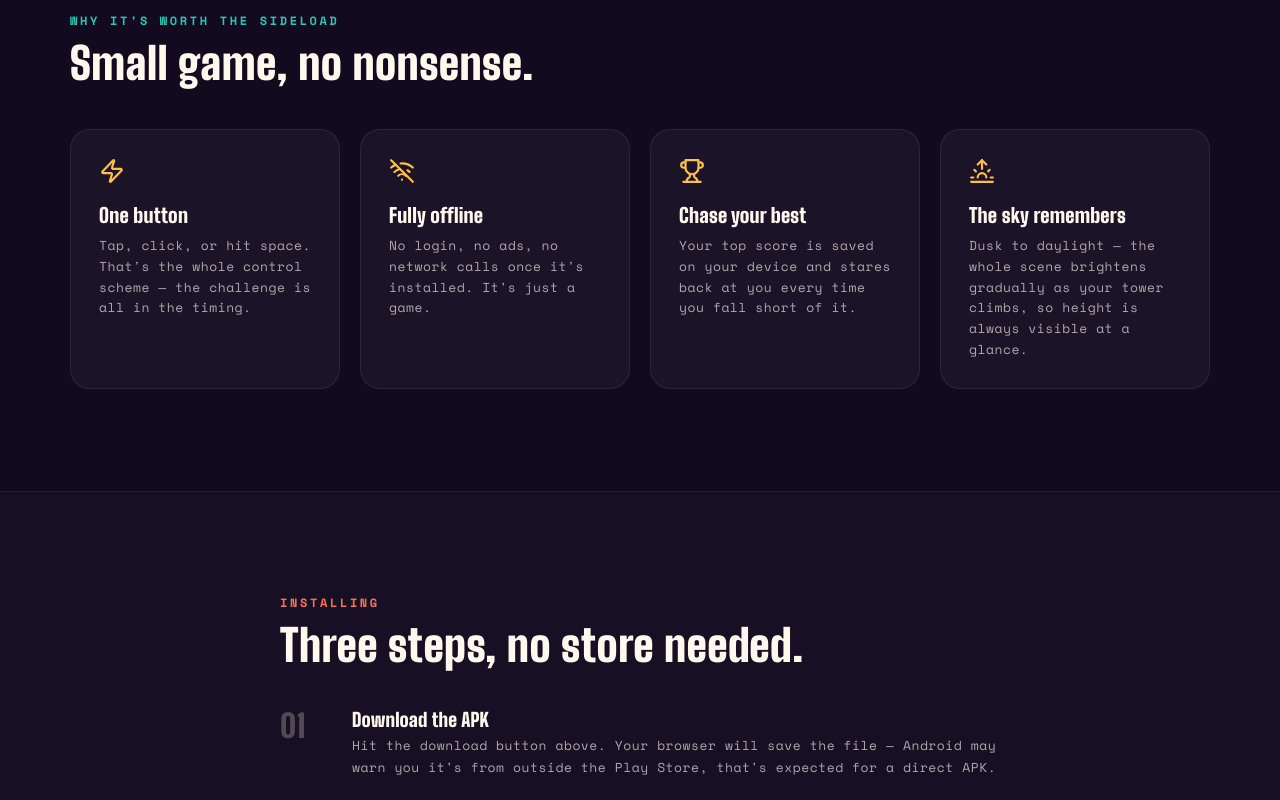
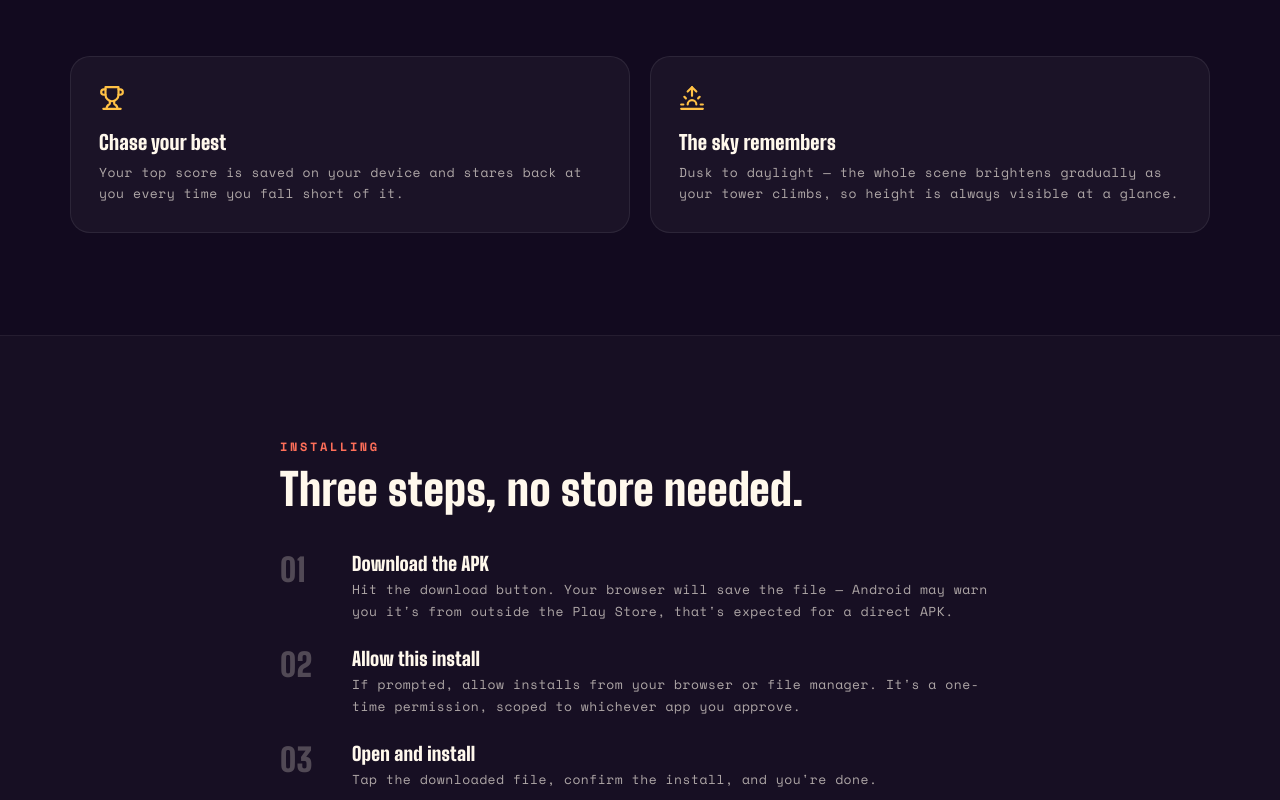
Before and after one commit to mrk991000/ascend-game, a Next.js app: page / in a window 1280 px wide. Shown: the part 1060-1860 px from the top of the page. Built offline with nearby package versions, Linux system fonts and the light colour scheme.

Commit message:
Update page.tsx

```diff
--- a/app/page.tsx
+++ b/app/page.tsx
@@ -3,16 +3,6 @@ import PhoneFrame from "@/components/PhoneFrame";
 import { DOWNLOAD_URL, REPO_URL, APK_FILENAME, TEST_URL } from "@/lib/config";
 
 const FEATURES = [
-  {
-    icon: Zap,
-    title: "One button",
-    body: "Tap, click, or hit space. That's the whole control scheme — the challenge is all in the timing.",
-  },
-  {
-    icon: WifiOff,
-    title: "Fully offline",
-    body: "No login, no ads, no network calls once it's installed. It's just a game.",
-  },
   {
     icon: Trophy,
     title: "Chase your best",
@@ -29,7 +19,7 @@ const STEPS = [
   {
     n: "01",
     title: "Download the APK",
-    body: "Hit the download button above. Your browser will save the file — Android may warn you it's from outside the Play Store, that's expected for a direct APK.",
+    body: "Hit the download button. Your browser will save the file — Android may warn you it's from outside the Play Store, that's expected for a direct APK.",
   },
   {
     n: "02",
@@ -39,7 +29,7 @@ const STEPS = [
   {
     n: "03",
     title: "Open and install",
-    body: "Tap the downloaded file, confirm the install, and you're done. Ascend runs fully offline from here.",
+    body: "Tap the downloaded file, confirm the install, and you're done.",
   },
 ];
 
@@ -90,7 +80,7 @@ export default function Home() {
         >
           <div>
             <div className="eyebrow" style={{ color: "#ffc145", marginBottom: 18 }}>
-              Free · Android · No ads
+              Free · Android · No ADs
             </div>
             <h1
               className="display"
@@ -135,10 +125,10 @@ export default function Home() {
       <section style={{ padding: "clamp(60px, 8vw, 110px) clamp(20px, 5vw, 56px)" }}>
         <div style={{ maxWidth: 1140, margin: "0 auto" }}>
           <div className="eyebrow" style={{ color: "#2ec4b6", marginBottom: 14 }}>
-            Why it's worth the sideload
+
           </div>
           <h2 className="display" style={{ fontSize: "clamp(30px, 4vw, 44px)", marginBottom: 44 }}>
-            Small game, no nonsense.
+
           </h2>
           <div
             style={{
```
